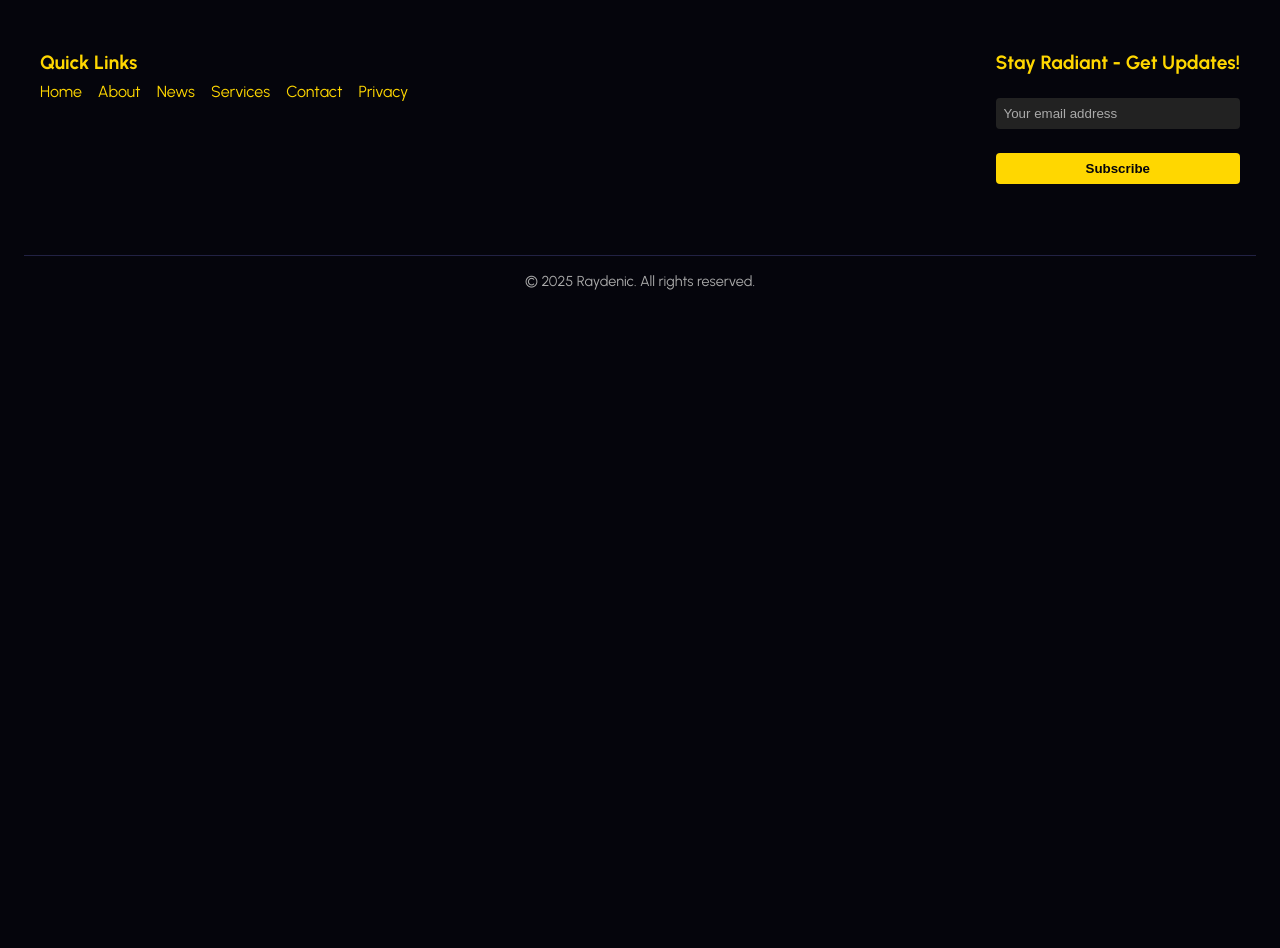
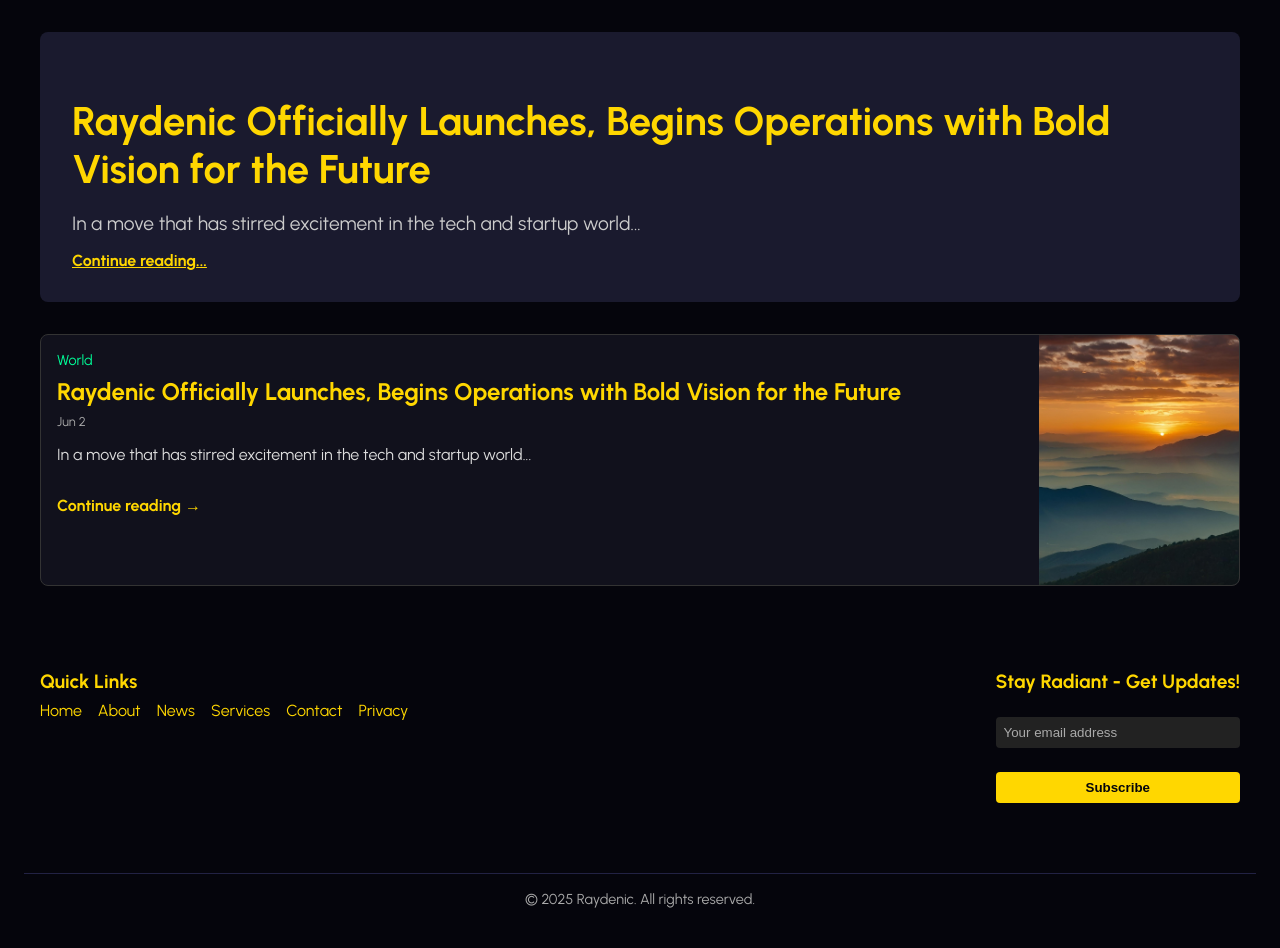
Before and after one commit to Raydenic/Homepage, a Node server app: page /news in a window 1280 px wide. Shown: the part 168-1116 px from the top of the page. Before the commit the page ends 458 px from the top, so only its background shows below. Run offline with Node 20, Linux system fonts and the light colour scheme.

Commit message:
news page

```diff
--- a/data/articles.js
+++ b/data/articles.js
@@ -1,9 +1,94 @@
-const articles=[   //Please follow the order: title, slug and content
-    {
-        title:"Hello Wolrd",
-        slug: "Hello_World",
-        content:"HRTP;YOJOWEMTEVETHM"
-    }
-]
+// const articles=[   //Please follow the order: title, slug and content
+//     {
+//  title: "Post title",
+//     category: "Design",
+//     date: "Nov 11",
+//     summary: "Another article with more preview...",
+//     slug: "20250602",     yearMonthDate
+//     image: "/images/article-images/design.jpg",
+//     content: "<p>This is the full article content...</p>"
+// //     }
+// ]
 
+// Template:
+// {
+//  title: " ",
+//     category: " ",
+//     date: " ",
+//     summary: " " ,
+//     slug: " ",
+//     image: "/images/article-images/yearMonthDate.jpg",
+//     content: ` `
+// //     },
+
+
+
+const articles = [
+  {
+    title: "Raydenic Officially Launches, Begins Operations with Bold Vision for the Future",
+    category: "World",
+    date: "Jun  2",
+    summary: "In a move that has stirred excitement in the tech and startup world...",
+    slug: "20250602",
+    image: "/images/article-images/20250602.jpg",
+    content: `<p><strong>Waterloo, June 2, 2025</strong> — In a move that has stirred excitement in the tech and startup world, <strong>Raydenic</strong>, a next-generation solutions provider, officially went live today, marking the beginning of its operations across North America.</p>
+
+  <p>Founded by a team of engineers and innovators, Raydenic aims to revolutionize the way businesses leverage digital infrastructure, AI integration, and sustainable automation. The company describes itself as “a catalyst for digital transformation,” and promises to deliver agile, secure, and intelligent systems for enterprises across sectors.</p>
+
+  <blockquote>
+    <p><em>“We’ve built Raydenic not just to keep up with the future—but to shape it. Our goal is to help organizations unlock their true potential using cutting-edge technology, while maintaining a human-first, responsible approach.”</em></p>
+    <footer>— Faizan Mustafa, CEO and Founder</footer>
+  </blockquote>
+
+  <h2>💡 What Raydenic Offers</h2>
+  <ul>
+    <li><strong>Custom AI-powered enterprise solutions</strong></li>
+    <li><strong>Cloud-native architecture and DevOps consulting</strong></li>
+    <li><strong>Cybersecurity integration for scalable systems</strong></li>
+    <li><strong>Data intelligence and analytics frameworks</strong></li>
+  </ul>
+
+  <h2>📈 Early Interest and Market Buzz</h2>
+  <p>Investors and early adopters are already showing interest, citing Raydenic’s promise to fill a gap in the market where legacy systems meet the demands of modern tech.</p>
+  <p><em>“Raydenic has the right mix of innovation and execution focus,”</em> said Anika Desai, a Toronto-based venture analyst. <em>“Their timing couldn’t be better.”</em></p>
+
+  <h2>🌐 Looking Ahead</h2>
+  <p>Raydenic is launching with operations in Toronto and Waterloo, with plans to expand into the U.S. and Asia by mid-2026. The company has also teased an upcoming open-source initiative to foster developer collaboration.</p>
+
+  <p>For more information or to explore partnership opportunities, visit <a href="https://www.raydenic.com">www.raydenic.com</a>.</p>`
+  },
+  {
+    title: "Raydenic Officially Launches, Begins Operations with Bold Vision for the Future",
+    category: "World",
+    date: "Jun  2",
+    summary: "In a move that has stirred excitement in the tech and startup world...",
+    slug: "20250602",
+    image: "/images/article-images/20250602.jpg",
+    content: `<p><strong>Waterloo, June 2, 2025</strong> — In a move that has stirred excitement in the tech and startup world, <strong>Raydenic</strong>, a next-generation solutions provider, officially went live today, marking the beginning of its operations across North America.</p>
+
+  <p>Founded by a team of engineers and innovators, Raydenic aims to revolutionize the way businesses leverage digital infrastructure, AI integration, and sustainable automation. The company describes itself as “a catalyst for digital transformation,” and promises to deliver agile, secure, and intelligent systems for enterprises across sectors.</p>
+
+  <blockquote>
+    <p><em>“We’ve built Raydenic not just to keep up with the future—but to shape it. Our goal is to help organizations unlock their true potential using cutting-edge technology, while maintaining a human-first, responsible approach.”</em></p>
+    <footer>— Faizan Mustafa, CEO and Founder</footer>
+  </blockquote>
+
+  <h2>💡 What Raydenic Offers</h2>
+  <ul>
+    <li><strong>Custom AI-powered enterprise solutions</strong></li>
+    <li><strong>Cloud-native architecture and DevOps consulting</strong></li>
+    <li><strong>Cybersecurity integration for scalable systems</strong></li>
+    <li><strong>Data intelligence and analytics frameworks</strong></li>
+  </ul>
+
+  <h2>📈 Early Interest and Market Buzz</h2>
+  <p>Investors and early adopters are already showing interest, citing Raydenic’s promise to fill a gap in the market where legacy systems meet the demands of modern tech.</p>
+  <p><em>“Raydenic has the right mix of innovation and execution focus,”</em> said Anika Desai, a Toronto-based venture analyst. <em>“Their timing couldn’t be better.”</em></p>
+
+  <h2>🌐 Looking Ahead</h2>
+  <p>Raydenic is launching with operations in Toronto and Waterloo, with plans to expand into the U.S. and Asia by mid-2026. The company has also teased an upcoming open-source initiative to foster developer collaboration.</p>
+
+  <p>For more information or to explore partnership opportunities, visit <a href="https://www.raydenic.com">www.raydenic.com</a>.</p>`
+  }
+];
 export default articles;
--- /dev/null
+++ b/public/styles/news.css
@@ -0,0 +1,143 @@
+.featured-news {
+  font-family: "Urbanist", sans-serif;
+  color: #FFD700;
+  padding: 2rem 1rem;
+  max-width: 1200px;
+  margin: auto;
+}
+
+.featured-hero {
+  background-color: #1a1a2e;
+  padding: 2rem;
+  border-radius: 8px;
+  margin-bottom: 2rem;
+}
+
+.hero-title {
+  font-size: 2.5rem;
+  margin-bottom: 1rem;
+}
+
+.hero-desc {
+  font-size: 1.2rem;
+  margin-bottom: 1rem;
+  color: #ccc;
+}
+
+.hero-link {
+  font-weight: bold;
+  color: #FFD700;
+  text-decoration: underline;
+}
+
+.news-cards {
+  display: flex;
+  flex-wrap: wrap;
+  gap: 1.5rem;
+}
+
+.news-card {
+  display: flex;
+  background-color: #11111c;
+  border: 1px solid #333;
+  border-radius: 8px;
+  overflow: hidden;
+  flex: 1 1 45%;
+  min-height: 250px;
+}
+
+.news-text {
+  padding: 1rem;
+  flex: 1;
+}
+
+.news-thumbnail {
+  width: 200px;
+  height: 100%;
+  background-color: #555;
+  display: flex;
+  align-items: center;
+  justify-content: center;
+}
+
+.news-thumbnail img {
+  width: 100%;
+  height: 100%;
+  object-fit: cover;
+}
+
+.category {
+  color: #00ff99;
+  font-size: 0.9rem;
+  display: block;
+  margin-bottom: 0.5rem;
+}
+
+.title {
+  font-size: 1.5rem;
+  margin: 0;
+}
+
+.date {
+  color: #aaa;
+  font-size: 0.8rem;
+  margin: 0.5rem 0;
+}
+
+.summary {
+  color: #ddd;
+}
+
+.read-more {
+  margin-top: 1rem;
+  display: inline-block;
+  color: #FFD700;
+  font-weight: bold;
+  text-decoration: none;
+}
+
+/* Full article */
+.full-article {
+  max-width: 800px;
+  margin: 2rem auto;
+  padding: 1rem;
+  color: #FFD700;
+}
+
+.full-article h1 {
+  font-size: 40px;
+}
+
+.full-article .article-meta {
+  color: #aaa;
+  margin-bottom: 1rem;
+}
+
+.full-article .article-image {
+  width: 100%;
+  height: auto;
+  margin: 1rem 0;
+  border-radius: 8px;
+}
+
+.article-content {
+  color: #ddd;
+  line-height: 1.6;
+  font-size: 20px;
+}
+
+/* Responsive */
+@media (max-width: 768px) {
+  .news-card {
+    flex-direction: column;
+  }
+
+  .news-thumbnail {
+    width: 100%;
+    height: 180px;
+  }
+
+  .news-cards {
+    flex-direction: column;
+  }
+}
--- a/views/news.ejs
+++ b/views/news.ejs
@@ -1,18 +1,26 @@
 <%- include("partials/header.ejs") %>
-
-
-
-
-
-
-
-
-
-
-
-
-
-
-
-
+<link rel="stylesheet" href="/styles/news.css" />
+<section class="featured-news">
+  <div class="featured-hero">
+    <h1 class="hero-title"><%= articles[0].title %></h1>
+    <p class="hero-desc"><%= articles[0].summary %></p>
+    <a href="/news/<%= articles[0].slug %>" class="hero-link">Continue reading...</a>
+  </div>
+  <div class="news-cards">
+    <% for(let i=1;i<articles.length;i++) { %>
+    <div class="news-card">
+      <div class="news-text">
+        <span class="category"><%= articles[i].category %></span>
+        <h3 class="title"><%= articles[i].title %></h3>
+        <p class="date"><%= articles[i].date %></p>
+        <p class="summary"><%= articles[i].summary %></p>
+        <a href="/news/<%= articles[i].slug %>" class="read-more">Continue reading →</a>
+      </div>
+      <div class="news-thumbnail">
+        <img src="<%= articles[i].image || '/images/placeholder.png' %>" alt="Thumbnail" />
+      </div>
+    </div>
+    <% } %>
+  </div>
+</section>
 <%- include("partials/footer.ejs") %>
--- a/views/partials/header.ejs
+++ b/views/partials/header.ejs
@@ -22,7 +22,7 @@
     <nav>
         <div class="container">
             <a href="/" class="logo">
-                <img src="images/Raydenic_logo.png" alt="Logo" class="logo-img" />
+                <img src="/images/Raydenic_logo.png" alt="Logo" class="logo-img" />
             </a>
 
             <!-- Hamburger icon -->
```
Also changed, not shown: views/article.ejs (+11 -1 lines), public/images/article-images/20250602.jpg (added).
